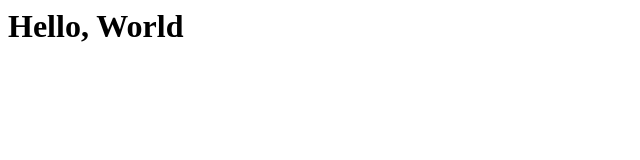
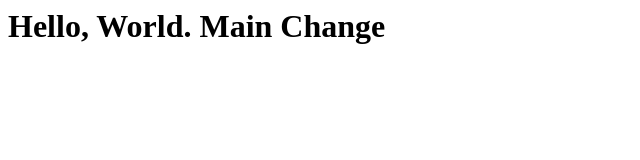
Before and after one commit to Kyrtap1309/testing_git, a plain HTML site: page index.html in a window 1280 px wide. Shown: the whole page, without its empty margins (0-640 px from the left). Drawn offline with Linux system fonts and the light colour scheme.

Commit message:
Edit index.html for 3way merge

```diff
--- a/index.html
+++ b/index.html
@@ -4,6 +4,6 @@
 	<title>Hello World</title>
 </head>
 <body>
-	<h1>Hello, World</h1>
+	<h1>Hello, World. Main Change</h1>
 </body>
 </html>
```
